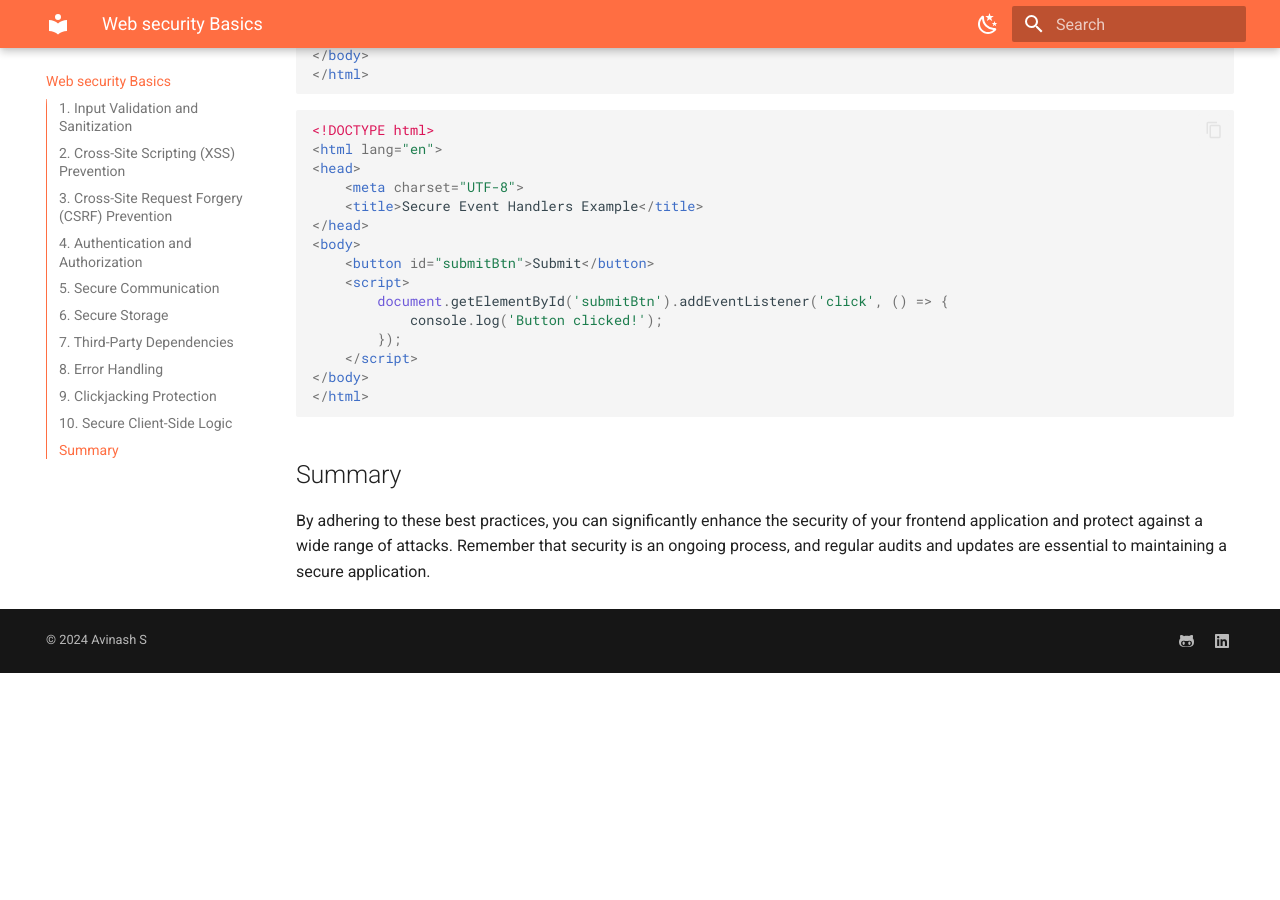
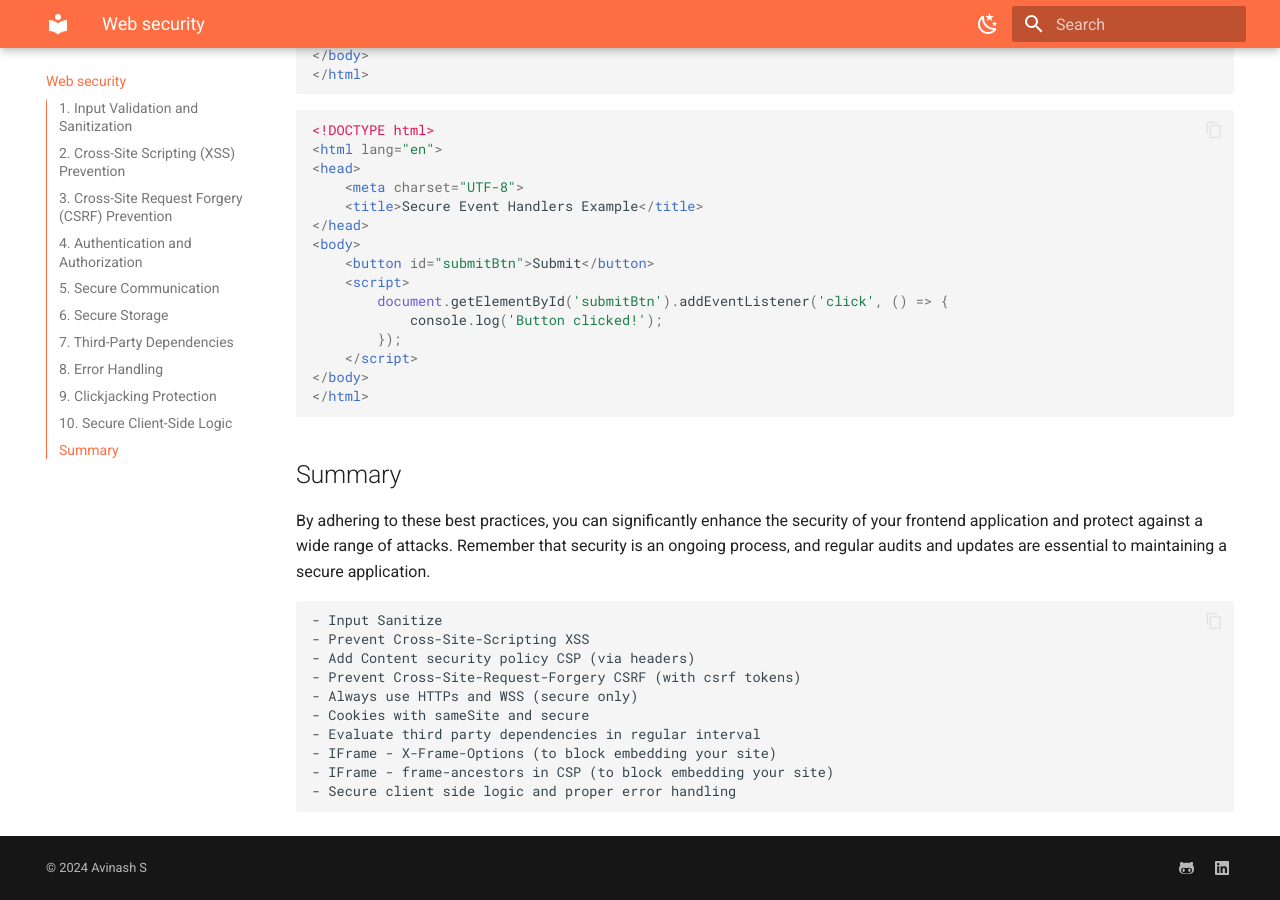
Before and after one commit to Avi-Nash-S/frontend-docs, an MkDocs documentation site: the page built from docs/web-security.md, in a window 1280 px wide and 900 px high, scrolled down 4980 px. Built offline with MkDocs 1.6.1 and Material for MkDocs 9.7.7, drawn with Linux system fonts in a browser that asks for light colours; before the commit the page ends 5653 px from its top, so only the background shows below that; some of the changed text lies outside the part shown.

````diff
--- a/docs/web-security.md
+++ b/docs/web-security.md
@@ -1,4 +1,4 @@
-# Web security Basics
+# Web security
 
 ## 1. **Input Validation and Sanitization**
 
@@ -238,3 +238,16 @@
 ## Summary
 
 By adhering to these best practices, you can significantly enhance the security of your frontend application and protect against a wide range of attacks. Remember that security is an ongoing process, and regular audits and updates are essential to maintaining a secure application.
+
+```text
+- Input Sanitize
+- Prevent Cross-Site-Scripting XSS
+- Add Content security policy CSP (via headers)
+- Prevent Cross-Site-Request-Forgery CSRF (with csrf tokens)
+- Always use HTTPs and WSS (secure only)
+- Cookies with sameSite and secure
+- Evaluate third party dependencies in regular interval
+- IFrame - X-Frame-Options (to block embedding your site)
+- IFrame - frame-ancestors in CSP (to block embedding your site)
+- Secure client side logic and proper error handling
+```
````
Also changed, not shown: docs/web-performance.md (added, +1 -0 lines).
